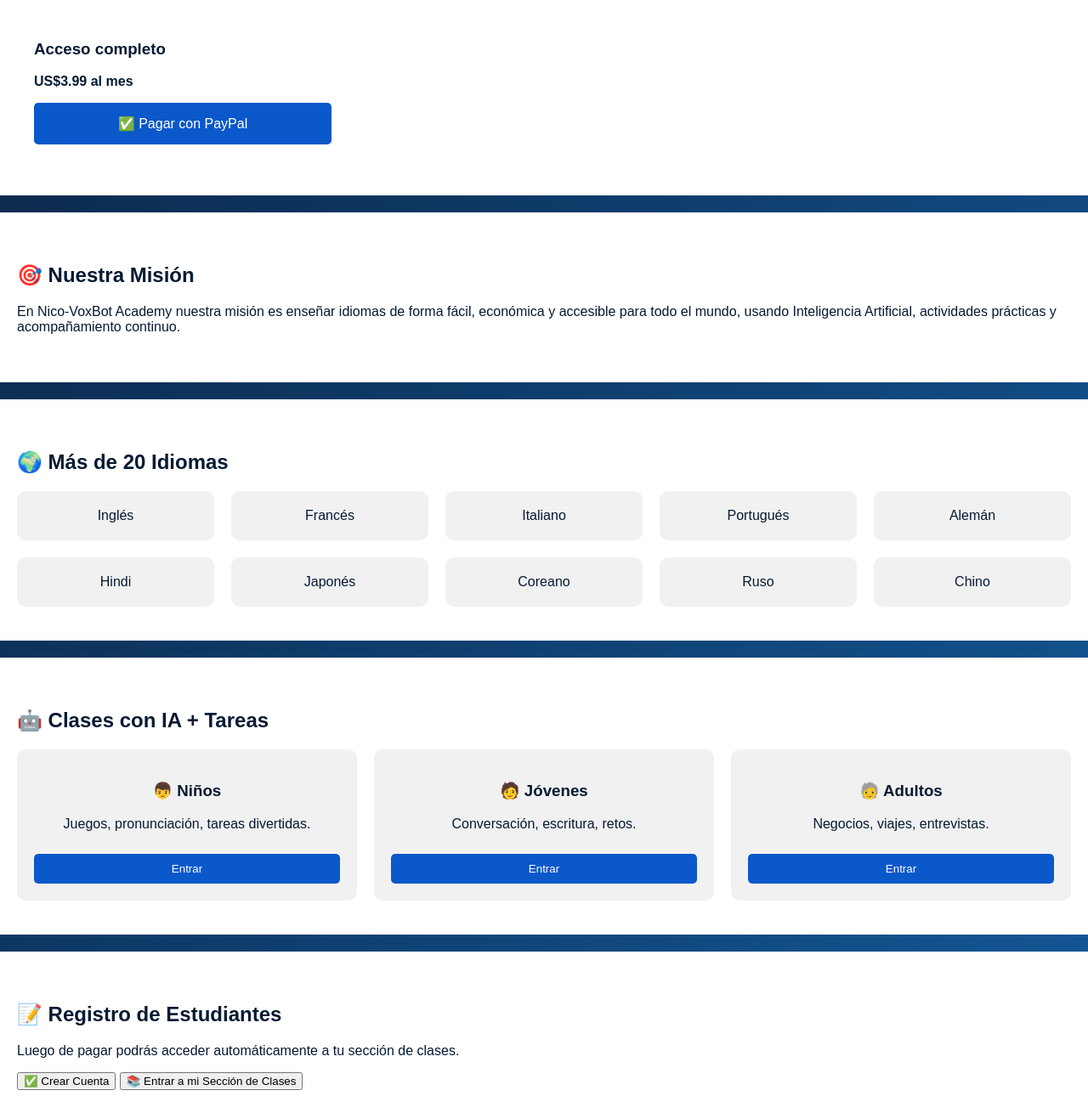
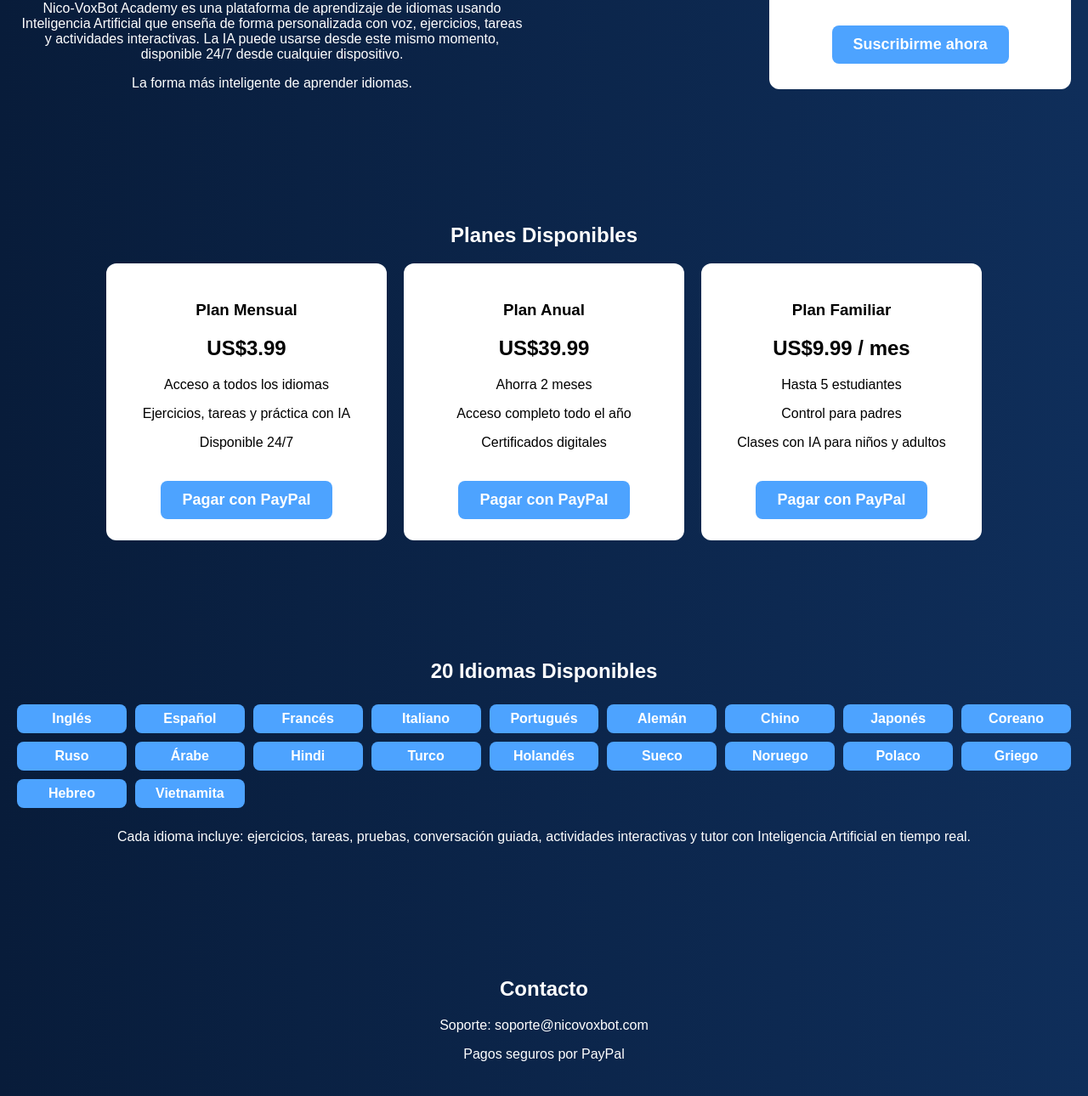
Before and after one commit to academynicovoxbot-bit/NICO-VOXBOT-ACADEMY-, a plain HTML site: page index.html in a window 1280 px wide. Shown: the part 333-1623 px from the top of the page at 85% size. Drawn offline with Linux system fonts and the light colour scheme.

Commit message:
NICO-VOXBOT ACADEMY

```diff
--- a/index.html
+++ b/index.html
@@ -4,179 +4,200 @@
   <meta charset="UTF-8">
   <title>Nico-VoxBot Academy</title>
   <meta name="viewport" content="width=device-width, initial-scale=1.0">
-  <link rel="stylesheet" href="https://cdnjs.cloudflare.com/ajax/libs/font-awesome/6.4.0/css/all.min.css">
   <style>
     body {
       margin: 0;
       font-family: Arial, sans-serif;
-      background: linear-gradient(120deg, #0a2342, #145da0);
+      background: linear-gradient(to right, #081c3a, #0f2e5a);
       color: white;
     }
     header {
-      padding: 15px 20px;
+      padding: 20px;
       display: flex;
       justify-content: space-between;
       align-items: center;
-      background: #061a33;
-    }
-    header h1 {
-      font-size: 20px;
     }
     nav a {
       color: white;
-      margin-left: 15px;
+      margin-left: 20px;
       text-decoration: none;
       font-weight: bold;
     }
     .hero {
-      padding: 40px 20px;
-      display: grid;
+      padding: 60px 20px;
+      display: flex;
+      flex-wrap: wrap;
+      align-items: center;
+      justify-content: space-between;
+    }
+    .hero-text {
+      max-width: 600px;
+    }
+    .hero h1 {
+      font-size: 48px;
+      margin-bottom: 15px;
+    }
+    .card {
+      background: white;
+      color: black;
+      padding: 30px;
+      border-radius: 12px;
+      max-width: 350px;
+      text-align: center;
+      margin-top: 20px;
+    }
+    .btn {
+      background: #4da3ff;
+      padding: 12px 25px;
+      border-radius: 8px;
+      text-decoration: none;
+      color: white;
+      font-size: 18px;
+      font-weight: bold;
+      display: inline-block;
+      margin-top: 20px;
+    }
+    section {
+      padding: 60px 20px;
+      text-align: center;
+    }
+    .planes {
+      display: flex;
+      justify-content: center;
+      flex-wrap: wrap;
       gap: 20px;
     }
-    .hero h2 {
-      font-size: 32px;
+    .plan {
+      background: white;
+      color: black;
+      padding: 25px;
+      border-radius: 12px;
+      width: 280px;
     }
-    .precio {
-      background: white;
-      color: #061a33;
-      padding: 20px;
-      border-radius: 10px;
-      margin-top: 20px;
-      max-width: 350px;
+    .idiomas {
+      display: grid;
+      grid-template-columns: repeat(auto-fit, minmax(120px, 1fr));
+      gap: 10px;
+      margin-top: 25px;
     }
-    .precio button {
-      background: #0a58ca;
-      color: white;
-      border: none;
-      padding: 15px;
-      width: 100%;
-      border-radius: 5px;
-      font-size: 16px;
-      cursor: pointer;
-    }
-    section {
-      padding: 40px 20px;
-      background: white;
-      color: #061a33;
-      margin-top: 20px;
-    }
-    .cards {
-      display: grid;
-      grid-template-columns: repeat(auto-fit, minmax(220px, 1fr));
-      gap: 20px;
-    }
-    .card {
-      background: #f1f1f1;
-      padding: 20px;
-      border-radius: 10px;
-      text-align: center;
-    }
-    .card button {
-      margin-top: 10px;
-      background: #0a58ca;
-      color: white;
-      border: none;
-      padding: 10px;
-      width: 100%;
-      border-radius: 5px;
+    .idioma {
+      background: #4da3ff;
+      padding: 8px;
+      border-radius: 8px;
+      font-weight: bold;
     }
     footer {
-      background: #061a33;
+      background: #041427;
       padding: 20px;
       text-align: center;
     }
-    footer a {
-      color: #8ecae6;
-      text-decoration: none;
-      display: block;
-      margin: 10px 0;
-    }
   </style>
 </head>
+
 <body>
 
 <header>
-  <h1>🎧 Nico-VoxBot Academy</h1>
+  <h2>🎧 Nico-VoxBot</h2>
   <nav>
-    <a href="#registro">Registro</a>
+    <a href="#inicio">Inicio</a>
+    <a href="#planes">Planes</a>
     <a href="#idiomas">Idiomas</a>
-    <a href="#clases">Clases IA</a>
-    <a href="#soporte">Soporte</a>
+    <a href="#contacto">Contacto</a>
   </nav>
 </header>
 
-<section class="hero">
-  <h2>La forma más inteligente de aprender idiomas</h2>
-  <p>Clases personalizadas con Inteligencia Artificial, para niños, jóvenes y adultos.</p>
+<section class="hero" id="inicio">
+  <div class="hero-text">
+    <h1>Idiomas que conectan tu futuro</h1>
+    <p>
+      Nico-VoxBot Academy es una plataforma de aprendizaje de idiomas usando
+      Inteligencia Artificial que enseña de forma personalizada con voz, ejercicios,
+      tareas y actividades interactivas. La IA puede usarse desde este mismo momento,
+      disponible 24/7 desde cualquier dispositivo.
+    </p>
+    <p>La forma más inteligente de aprender idiomas.</p>
+  </div>
 
-  <div class="precio">
-    <h3>Acceso completo</h3>
-    <p><strong>US$3.99 al mes</strong></p>
-    <button>✅ Pagar con PayPal</button>
+  <div class="card">
+    <h2>Aprende cualquier idioma</h2>
+    <h3>Solo US$3.99 al mes</h3>
+    <a class="btn" href="#planes">Suscribirme ahora</a>
   </div>
 </section>
 
-<section id="mision">
-  <h2>🎯 Nuestra Misión</h2>
-  <p>
-    En Nico-VoxBot Academy nuestra misión es enseñar idiomas de forma fácil, económica y accesible para todo el mundo, usando Inteligencia Artificial, actividades prácticas y acompañamiento continuo.
-  </p>
-</section>
+<section id="planes">
+  <h2>Planes Disponibles</h2>
 
-<section id="idiomas">
-  <h2>🌍 Más de 20 Idiomas</h2>
-  <div class="cards">
-    <div class="card">Inglés</div>
-    <div class="card">Francés</div>
-    <div class="card">Italiano</div>
-    <div class="card">Portugués</div>
-    <div class="card">Alemán</div>
-    <div class="card">Hindi</div>
-    <div class="card">Japonés</div>
-    <div class="card">Coreano</div>
-    <div class="card">Ruso</div>
-    <div class="card">Chino</div>
-  </div>
-</section>
+  <div class="planes">
+    <div class="plan">
+      <h3>Plan Mensual</h3>
+      <h2>US$3.99</h2>
+      <p>Acceso a todos los idiomas</p>
+      <p>Ejercicios, tareas y práctica con IA</p>
+      <p>Disponible 24/7</p>
+      <a class="btn" href="#">Pagar con PayPal</a>
+    </div>
 
-<section id="clases">
-  <h2>🤖 Clases con IA + Tareas</h2>
-  <div class="cards">
-    <div class="card">
-      <h3>👦 Niños</h3>
-      <p>Juegos, pronunciación, tareas divertidas.</p>
-      <button>Entrar</button>
+    <div class="plan">
+      <h3>Plan Anual</h3>
+      <h2>US$39.99</h2>
+      <p>Ahorra 2 meses</p>
+      <p>Acceso completo todo el año</p>
+      <p>Certificados digitales</p>
+      <a class="btn" href="#">Pagar con PayPal</a>
     </div>
-    <div class="card">
-      <h3>🧑 Jóvenes</h3>
-      <p>Conversación, escritura, retos.</p>
-      <button>Entrar</button>
-    </div>
-    <div class="card">
-      <h3>🧓 Adultos</h3>
-      <p>Negocios, viajes, entrevistas.</p>
-      <button>Entrar</button>
+
+    <div class="plan">
+      <h3>Plan Familiar</h3>
+      <h2>US$9.99 / mes</h2>
+      <p>Hasta 5 estudiantes</p>
+      <p>Control para padres</p>
+      <p>Clases con IA para niños y adultos</p>
+      <a class="btn" href="#">Pagar con PayPal</a>
     </div>
   </div>
 </section>
 
-<section id="registro">
-  <h2>📝 Registro de Estudiantes</h2>
-  <p>Luego de pagar podrás acceder automáticamente a tu sección de clases.</p>
-  <button>✅ Crear Cuenta</button>
-  <button>📚 Entrar a mi Sección de Clases</button>
+<section id="idiomas">
+  <h2>20 Idiomas Disponibles</h2>
+
+  <div class="idiomas">
+    <div class="idioma">Inglés</div>
+    <div class="idioma">Español</div>
+    <div class="idioma">Francés</div>
+    <div class="idioma">Italiano</div>
+    <div class="idioma">Portugués</div>
+    <div class="idioma">Alemán</div>
+    <div class="idioma">Chino</div>
+    <div class="idioma">Japonés</div>
+    <div class="idioma">Coreano</div>
+    <div class="idioma">Ruso</div>
+    <div class="idioma">Árabe</div>
+    <div class="idioma">Hindi</div>
+    <div class="idioma">Turco</div>
+    <div class="idioma">Holandés</div>
+    <div class="idioma">Sueco</div>
+    <div class="idioma">Noruego</div>
+    <div class="idioma">Polaco</div>
+    <div class="idioma">Griego</div>
+    <div class="idioma">Hebreo</div>
+    <div class="idioma">Vietnamita</div>
+  </div>
+
+  <p style="margin-top:25px;">
+    Cada idioma incluye: ejercicios, tareas, pruebas, conversación guiada,
+    actividades interactivas y tutor con Inteligencia Artificial en tiempo real.
+  </p>
 </section>
 
-<section id="soporte">
-  <h2>🛠 Soporte</h2>
-  <p>¿Tienes problemas? Escríbenos y te ayudamos rápido.</p>
-  <button>💬 Contactar Soporte</button>
+<section id="contacto">
+  <h2>Contacto</h2>
+  <p>Soporte: soporte@nicovoxbot.com</p>
+  <p>Pagos seguros por PayPal</p>
 </section>
 
 <footer>
-  <p>© 2025 Nico-VoxBot Academy</p>
-  <a href="#">Términos</a>
-  <a href="#">Privacidad</a>
+  <p>© 2025 Nico-VoxBot Academy | Todos los derechos reservados</p>
 </footer>
 
 </body>
```
